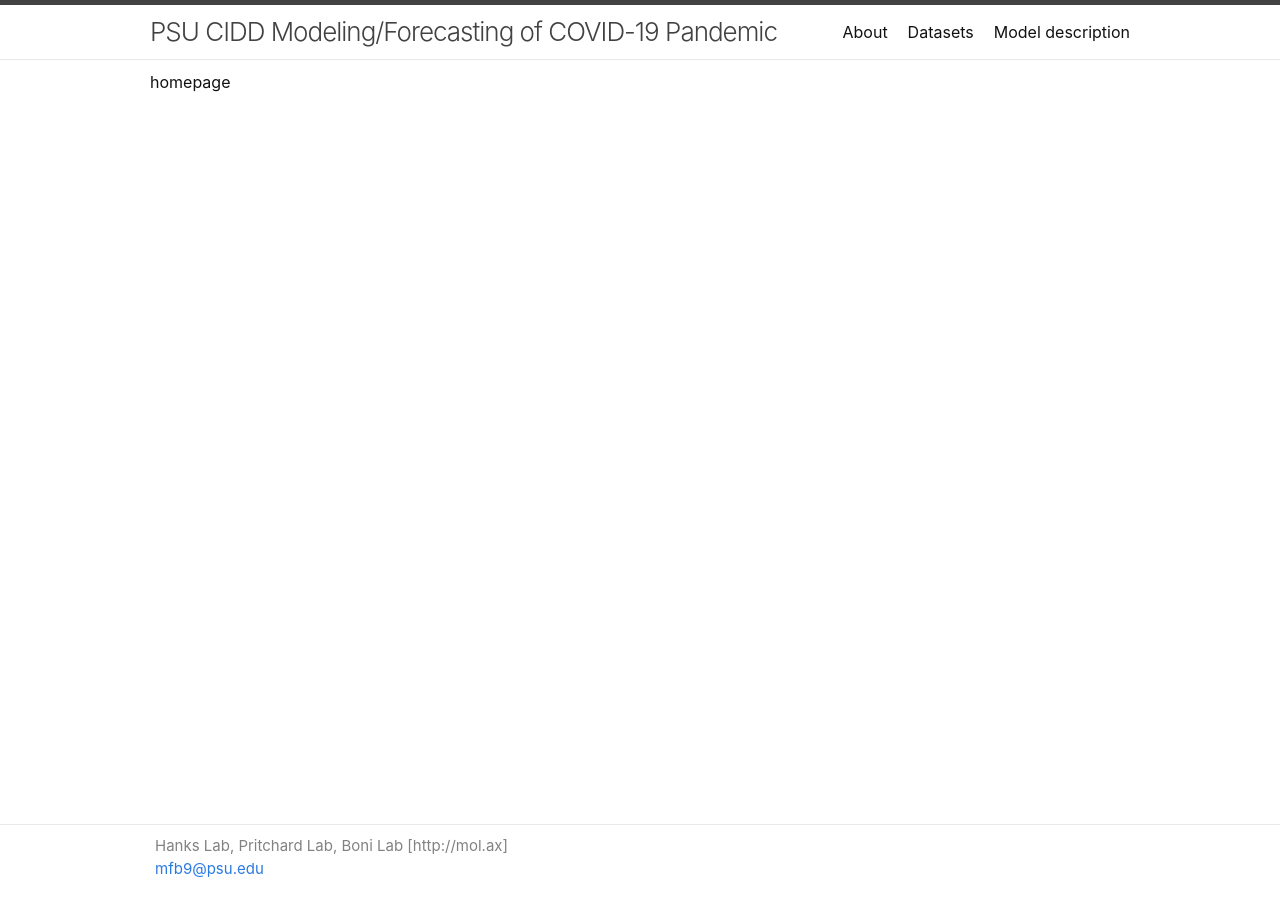
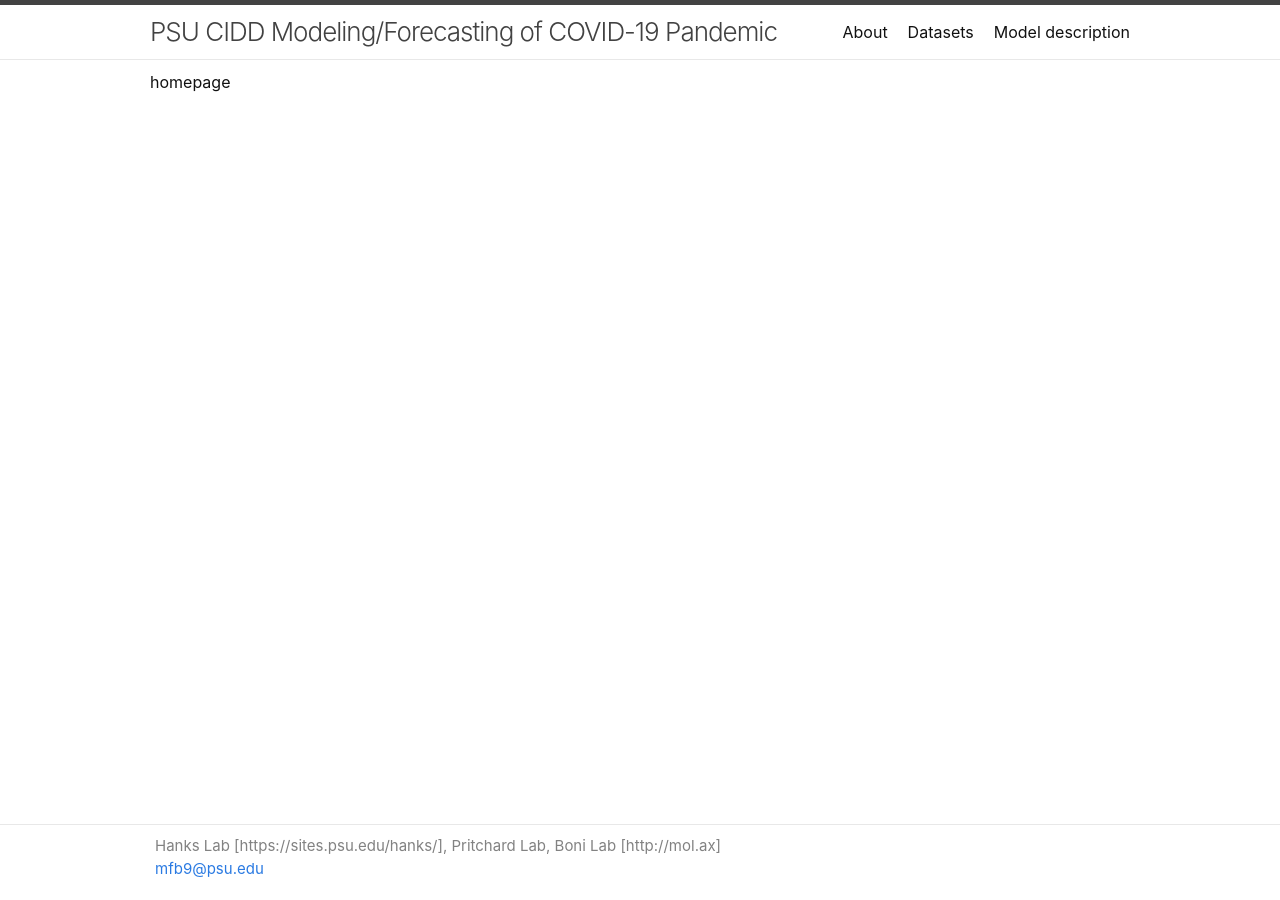
Before and after one commit to maciekboni/maciekboni.github.io, a Jekyll site: the page built from pages/index.md, in a window 1280 px wide. Built offline with Jekyll 4.4.1, drawn with Linux system fonts in a browser that asks for light colours; part of the change alters nothing that is shown.

Commit message:
Update _config.yml

```diff
--- a/_config.yml
+++ b/_config.yml
@@ -1,6 +1,6 @@
 title: PSU CIDD Modeling/Forecasting of COVID-19 Pandemic
 author:
-  name: Hanks Lab, Pritchard Lab, Boni Lab [http://mol.ax]
+  name: Hanks Lab [https://sites.psu.edu/hanks/], Pritchard Lab, Boni Lab [http://mol.ax]
   email: mfb9@psu.edu
 description: > # this means to ignore newlines until "show_excerpts:"
   Penn State's Center for Infectious Disease Dynamics
```
